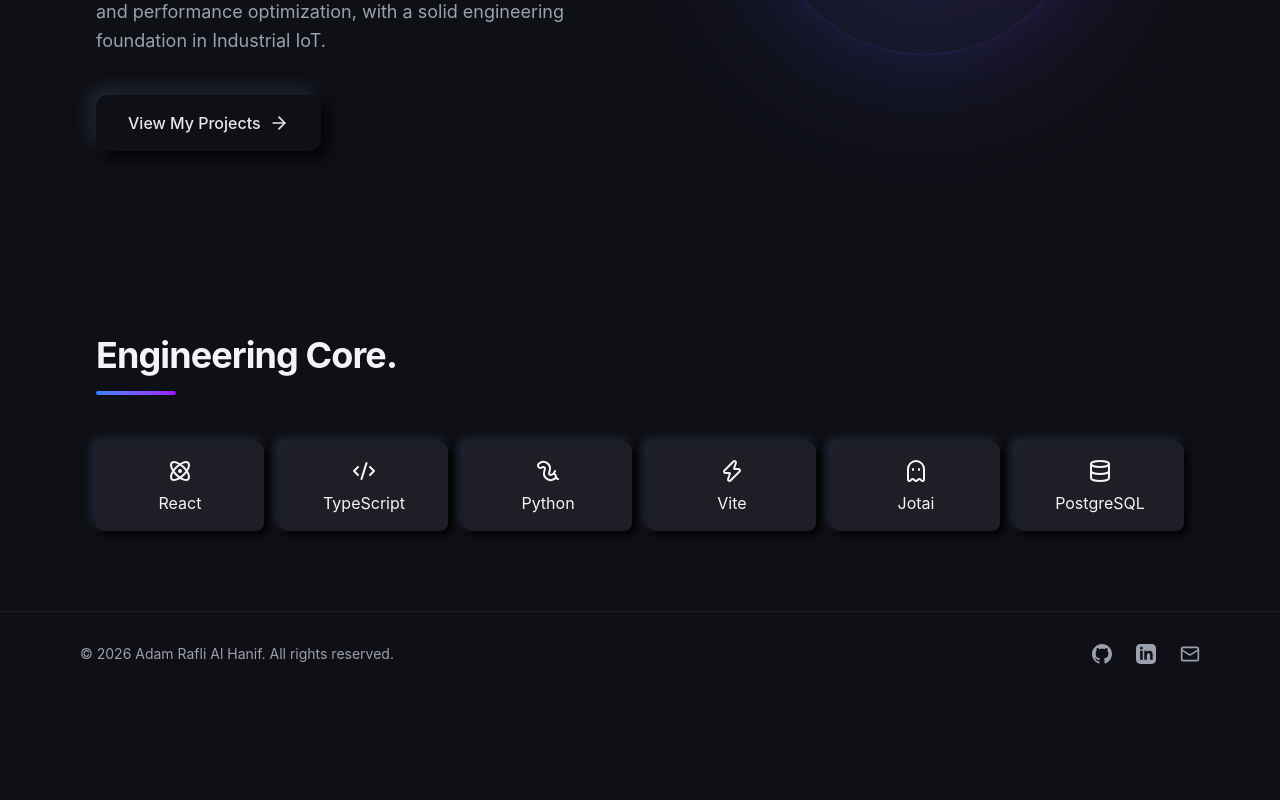
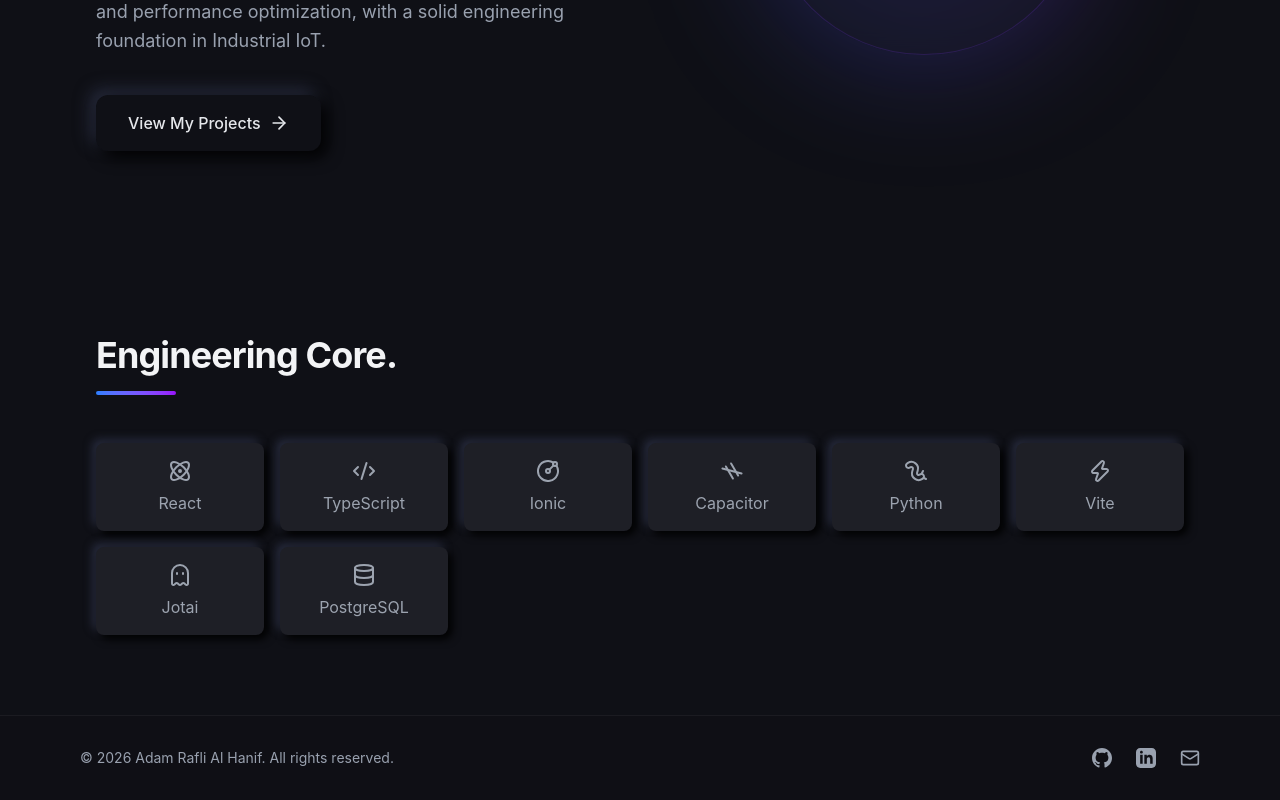
Before and after one commit to AdamRaf/adam-portfolio, a React (Vite) app: page / in a window 1280 px wide. Shown: the part 481-1281 px from the top of the page. Before the commit the page ends 1177 px from the top, so only its background shows below. Built offline with nearby package versions, Linux system fonts and the light colour scheme.

Commit message:
style: update `Skills` UI and data structure

```diff
--- a/src/components/sections/Skills.tsx
+++ b/src/components/sections/Skills.tsx
@@ -1,5 +1,5 @@
 import { motion } from "framer-motion"
-import { skillsData } from "../../data/Skills";
+import { skillsData } from "../../data/skills";
 
 const containerVariants = {
     hidden: {opacity: 0},
@@ -45,16 +45,16 @@ export default function Skills() {
                     const Icon = skill.icon;
                     return (
                         <motion.div
-                            key={skill.id}
+                            key={skill.name}
                             variants={cardVariants}
-                            className="neu-extruded-sm rounded-lg p-4 flex flex-col items-center justify-center gap-2 hover:cyber-glow transition-all duration-300 cursor-pointer group"
+                            className="neu-extruded-sm rounded-lg p-4 flex flex-col items-center justify-center gap-2 hover:cyber-glow active:cyber-glow cursor-pointer group"
                         >
-                            <div className="text-3xl group-hover:#F3F4F6 group-hover:cyber-text-glow transition-colors">
-                                <Icon className="w-6 h-6" />
+                            <div className="text-3xl text-text-secondary group-hover:text-[#adc6ff] group-hover:cyber-text-glow group-active:text-[#adc6ff] group-active:cyber-text-glow transition-colors">
+                                <Icon className={`w-6 h-6 ${skill.iconStyle}`} />
                             </div>
 
                             <div>
-                                <h3 className="font-label-md text-label-md transition-colors">
+                                <h3 className="font-label-md text-label-md text-text-secondary group-hover:text-text-primary group-active:text-text-primary transition-colors">
                                     {skill.name}
                                 </h3>
                             </div>
--- a/src/data/skills.ts
+++ b/src/data/skills.ts
@@ -1,33 +1,37 @@
-import { Code2, Zap, Ghost, Atom, Worm, Database } from 'lucide-react';
+import { Code2, Zap, Ghost, Atom, Worm, Database, Radius, EqualNot } from 'lucide-react';
 
 export const skillsData = [
   {
-    id: 1,
     name: "React",
     icon: Atom,
   },
   {
-    id: 2,
     name: "TypeScript",
     icon: Code2,
   },
   {
-    id: 3,
+    name: "Ionic",
+    icon: Radius,
+    iconStyle: "-rotate-90",
+  },
+  {
+    name: "Capacitor",
+    icon: EqualNot,
+    iconStyle: "rotate-60",
+  },
+  {
     name: "Python",
     icon: Worm,
   },
   {
-    id: 4,
     name: "Vite",
     icon: Zap,
   },
   {
-    id: 5,
     name: "Jotai",
     icon: Ghost,
   },
   {
-    id: 5,
     name: "PostgreSQL",
     icon: Database,
   }
--- a/src/index.css
+++ b/src/index.css
@@ -48,8 +48,6 @@ body {
 }
 @utility cyber-text-glow {
   filter:
-    brightness(1.25)
-    drop-shadow(0 0 2px rgba(173,198,255,1))
     drop-shadow(0 0 6px rgba(173,198,255,.9))
     drop-shadow(0 0 12px rgba(173,198,255,.7));
 }
```
